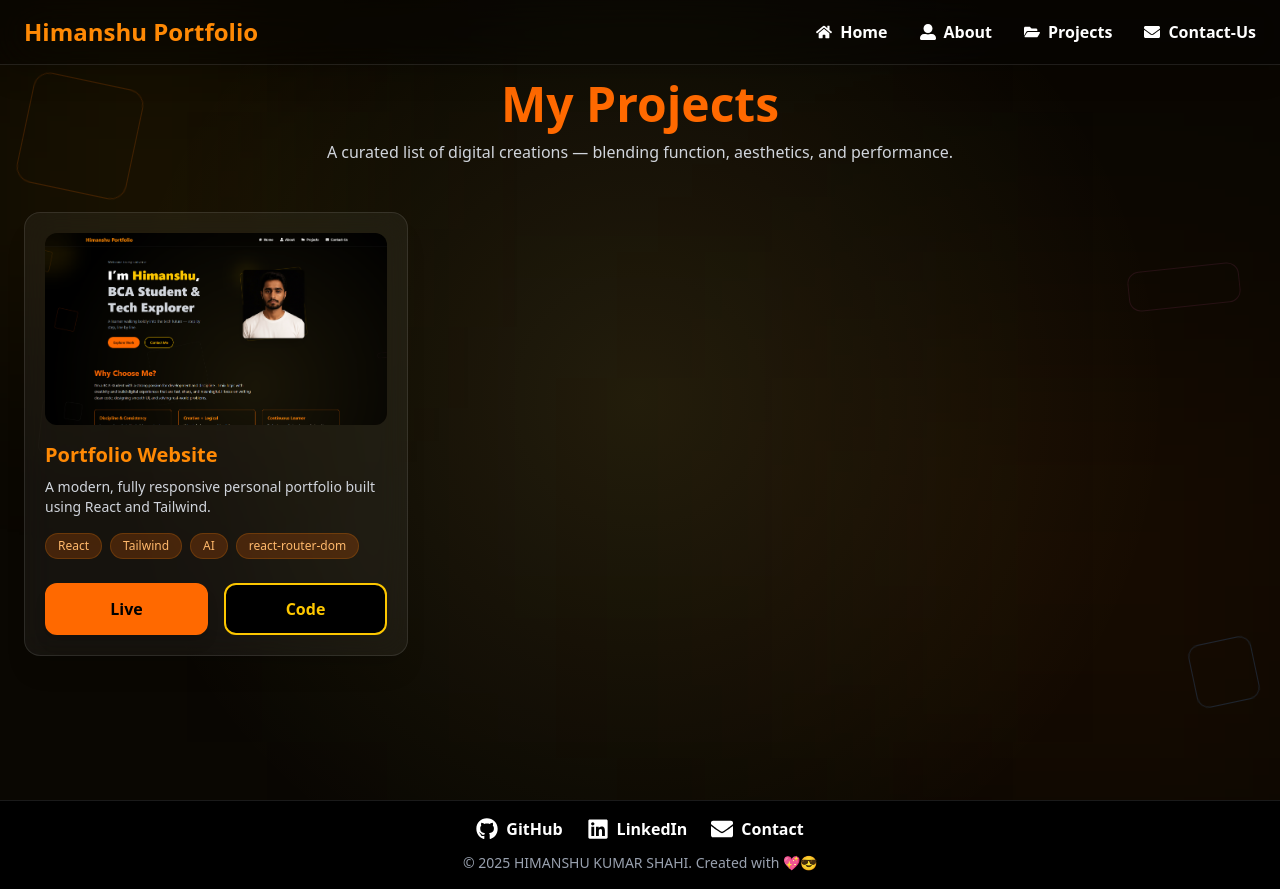
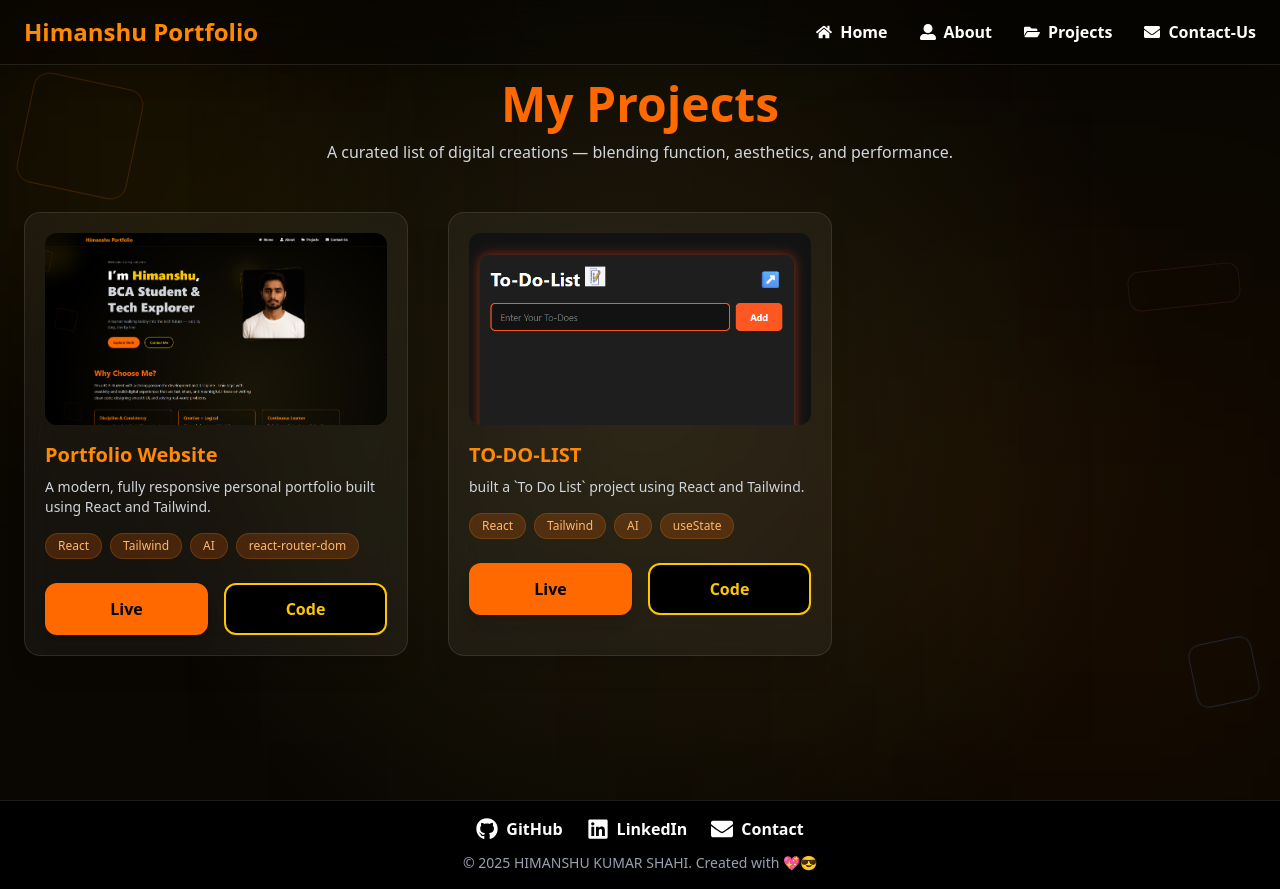
Before and after one commit to HimanshuKumarShahi/chai-aur-react, a React (Vite) app in the folder Portfolio/: page /projects in a window 1280 px wide. Built offline with nearby package versions, Linux system fonts and the light colour scheme.

Commit message:
Add one more projectshow case.

```diff
--- a/Portfolio/src/components/Projects/Project.jsx
+++ b/Portfolio/src/components/Projects/Project.jsx
@@ -7,6 +7,14 @@ const projects = [
     desc: "A modern, fully responsive personal portfolio built using React and Tailwind.",
     tech: ["React", "Tailwind", "AI","react-router-dom"],
     live: "https://portfolio-ashen-seven-eq9e6jhzvm.vercel.app/",
+    code: "https://github.com/HimanshuKumarShahi",
+  },
+  {
+    title: "TO-DO-LIST",
+    img: "/project_2.png",
+    desc: " built a `To Do List` project using React and Tailwind.",
+    tech: ["React", "Tailwind", "AI","useState"],
+    live: "https://to-do-list-delta-wheat.vercel.app/",
     code: "https://github.com/HimanshuKumarShahi",
   },
 
```
Also changed, not shown: Portfolio/public/project_2.png (added).
